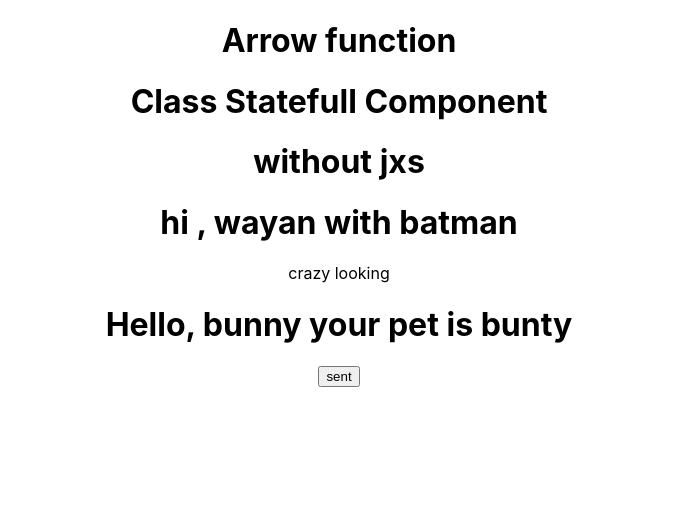
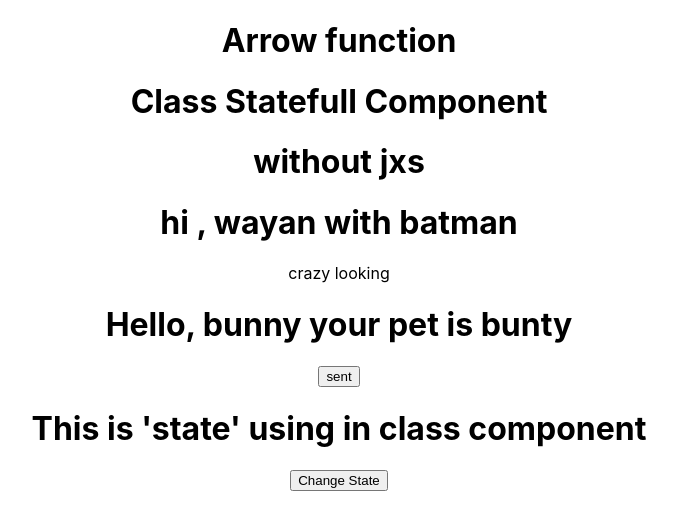
Before and after one commit to Theja1996/React-Review, a React (Create React App) app: page / in a window 1280 px wide. Shown: the top 530 px of the page, without its empty margins (301-978 px from the left). Built offline with nearby package versions, Linux system fonts and the light colour scheme.

Commit message:
state and setState

```diff
--- a/src/App.js
+++ b/src/App.js
@@ -1,29 +1,38 @@
-
-import './App.css';
+import "./App.css";
 //import Fun from './Components/FunctionalComponent';
 
 //On this arrow function fetch from without default export so {} using wrap function name
-import {Arrow} from './Components/FunctionalComponent'
-import Clz from './Components/ClassComponent'
-import Hello from './Components/Jxs'
-import Pro from './Components/PropsFunction'
-import Prop from './Components/PropsClass'
+import { Arrow } from "./Components/FunctionalComponent";
+import Clz from "./Components/ClassComponent";
+import Hello from "./Components/Jxs";
+import Pro from "./Components/PropsFunction";
+import Prop from "./Components/PropsClass";
+import St from "./Components/StateClass";
 function App() {
   return (
     <div className="App">
+      {/* functioanl component normal and arrow function called */}
       {/* <Fun />  */}
       <Arrow />
+
+      {/* class component class called */}
       <Clz />
+
+      {/* jxs formate */}
       <Hello />
+
+      {/* Functional  component props */}
       <Pro name="wayan" hero="batman">
-
         <p>crazy looking</p>
       </Pro>
 
+      {/* Class component props */}
       <Prop name="bunny" pet="bunty">
-
         <button>sent</button>
       </Prop>
+
+      {/* class component state  */}
+      <St />
     </div>
   );
 }
--- /dev/null
+++ b/src/Components/StateClass.js
@@ -0,0 +1,33 @@
+import React, {Component} from 'react'
+
+class St extends Component{
+
+    constructor(){
+        super();
+        this.state={
+            msg:"This is 'state' using in class component"
+        }
+    }
+
+    changeMsg(){
+        this.setState({
+            msg:"changing with 'setState' method"
+        })
+    }
+
+
+    render(){
+        return(
+<div>
+    <h1>
+{this.state.msg}
+    </h1>
+    <button onClick={()=>this.changeMsg()}>Change State</button>
+</div>
+        );
+    }
+}
+
+
+
+export default St;
```
Also changed, not shown: 1 other file (tests, documents, lock files or other folders). Lines whose indentation alone changed are shown as unchanged.
